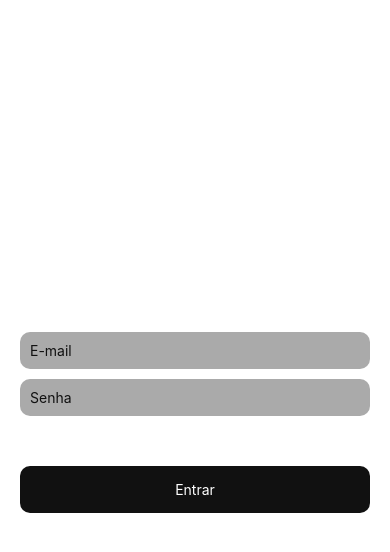
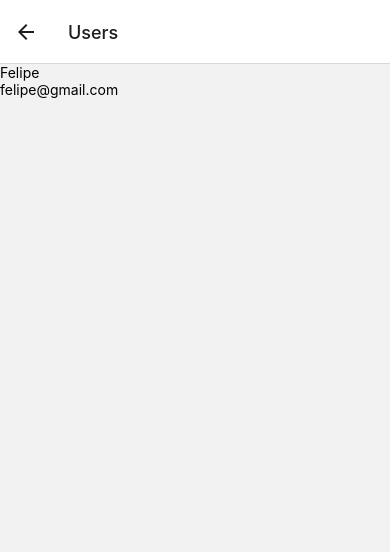
Before and after one commit to felipejh/testrtk, a React Native app: screen /Users in a window 390 px wide. Shown: the top 552 px of the page. Built offline with nearby package versions, Linux system fonts and the light colour scheme.

Commit message:
feat: add users page

```diff
--- a/App.tsx
+++ b/App.tsx
@@ -1,18 +1,19 @@
 // Packages
 import React from 'react';
 import { StatusBar, useColorScheme } from 'react-native';
+import { NavigationContainer } from '@react-navigation/native';
 
-// Pages
-import SignIn from '~/pages/SignIn';
+// Config
+import Routes from '~/routes';
 
 function App() {
   const isDarkMode = useColorScheme() === 'dark';
 
   return (
-    <>
+    <NavigationContainer>
       <StatusBar barStyle={isDarkMode ? 'light-content' : 'dark-content'} />
-      <SignIn />
-    </>
+      <Routes />
+    </NavigationContainer>
   );
 }
 
--- a/package.json
+++ b/package.json
@@ -10,9 +10,13 @@
     "lint": "eslint . --ext .js,.jsx,.ts,.tsx"
   },
   "dependencies": {
+    "@react-navigation/native": "^6.0.8",
+    "@react-navigation/native-stack": "^6.5.0",
     "eslint-plugin-grouped-import": "^1.0.3",
     "react": "17.0.2",
     "react-native": "0.67.3",
+    "react-native-safe-area-context": "^4.0.1",
+    "react-native-screens": "^3.12.0",
     "styled-components": "^5.3.3"
   },
   "devDependencies": {
--- /dev/null
+++ b/src/models/stack-routes.model.ts
@@ -0,0 +1,4 @@
+export type StackParamList = {
+  SignIn: undefined;
+  Users: undefined;
+};
--- /dev/null
+++ b/src/models/user.model.ts
@@ -0,0 +1,5 @@
+export interface User {
+  id: number;
+  name: string;
+  email: string;
+}
--- a/src/pages/SignIn/index.tsx
+++ b/src/pages/SignIn/index.tsx
@@ -1,16 +1,18 @@
 // Packages
 import React, { ReactElement, useState } from 'react';
+import { useNavigation } from '@react-navigation/native';
 
 // Styles
 import { Container, Input, Button, ButtonText } from './styles';
 
 function SignIn(): ReactElement {
+  const navigation = useNavigation();
+
   const [email, setEmail] = useState<string>();
   const [password, setPassword] = useState<string>();
 
   const handleSignIn = () => {
-    console.log(email);
-    console.log(password);
+    navigation.navigate('Users' as never);
   };
 
   return (
--- /dev/null
+++ b/src/pages/Users/index.tsx
@@ -0,0 +1,36 @@
+// Packages
+import React, { ReactElement } from 'react';
+import { FlatList } from 'react-native';
+
+// Models
+import { User } from '~/models/user.model';
+
+// Styles
+import { Container, TextName, TextEmail } from './styles';
+
+function Users(): ReactElement {
+  const users: Array<User> = [
+    {
+      id: 1,
+      name: 'Felipe',
+      email: 'felipe@gmail.com',
+    },
+  ];
+
+  return (
+    <Container>
+      <FlatList<User>
+        data={users}
+        keyExtractor={item => String(item.id)}
+        renderItem={({ item }) => (
+          <>
+            <TextName>{item.name}</TextName>
+            <TextEmail>{item.email}</TextEmail>
+          </>
+        )}
+      />
+    </Container>
+  );
+}
+
+export default Users;
--- /dev/null
+++ b/src/pages/Users/styles.ts
@@ -0,0 +1,20 @@
+// Models
+import { User } from '~/models/user.model';
+
+// Styles
+import styled from 'styled-components/native';
+
+// Packages
+import { FlatList } from 'react-native';
+
+const Container = styled.View`
+  flex: 1;
+`;
+
+const List = styled(FlatList as new () => FlatList<User>)``;
+
+const TextName = styled.Text``;
+
+const TextEmail = styled.Text``;
+
+export { Container, List, TextName, TextEmail };
--- /dev/null
+++ b/src/routes/index.tsx
@@ -0,0 +1,11 @@
+// Packages
+import React from 'react';
+
+// Config
+import { MyStack } from './stack.routes';
+
+function Routes() {
+  return <MyStack />;
+}
+
+export default Routes;
--- /dev/null
+++ b/src/routes/stack.routes.tsx
@@ -0,0 +1,23 @@
+// Packages
+import React from 'react';
+import { createNativeStackNavigator } from '@react-navigation/native-stack';
+
+// Pages
+import SignIn from '~/pages/SignIn';
+import Users from '~/pages/Users';
+
+// Models
+import { StackParamList } from '~/models/stack-routes.model';
+
+const Stack = createNativeStackNavigator<StackParamList>();
+
+function MyStack() {
+  return (
+    <Stack.Navigator>
+      <Stack.Screen name="SignIn" component={SignIn} />
+      <Stack.Screen name="Users" component={Users} />
+    </Stack.Navigator>
+  );
+}
+
+export { MyStack };
```
Also changed, not shown: 2 other files (tests, documents, lock files or other folders).
